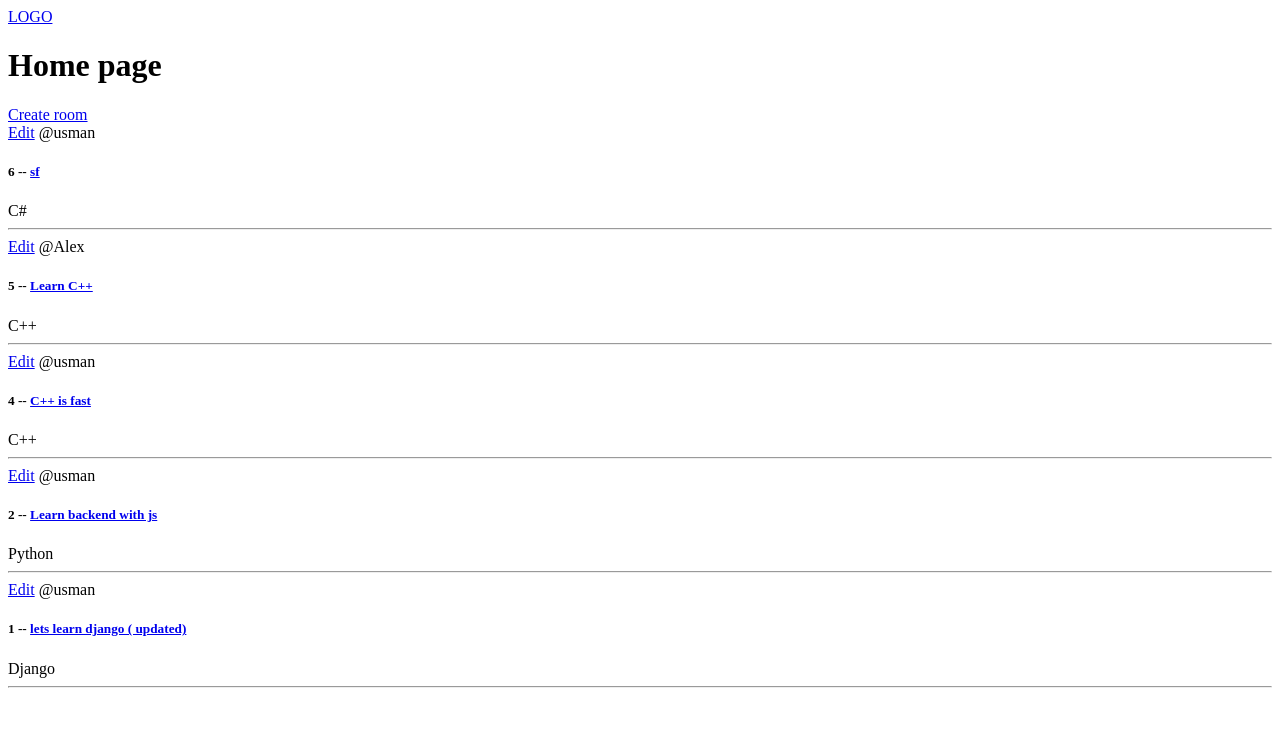
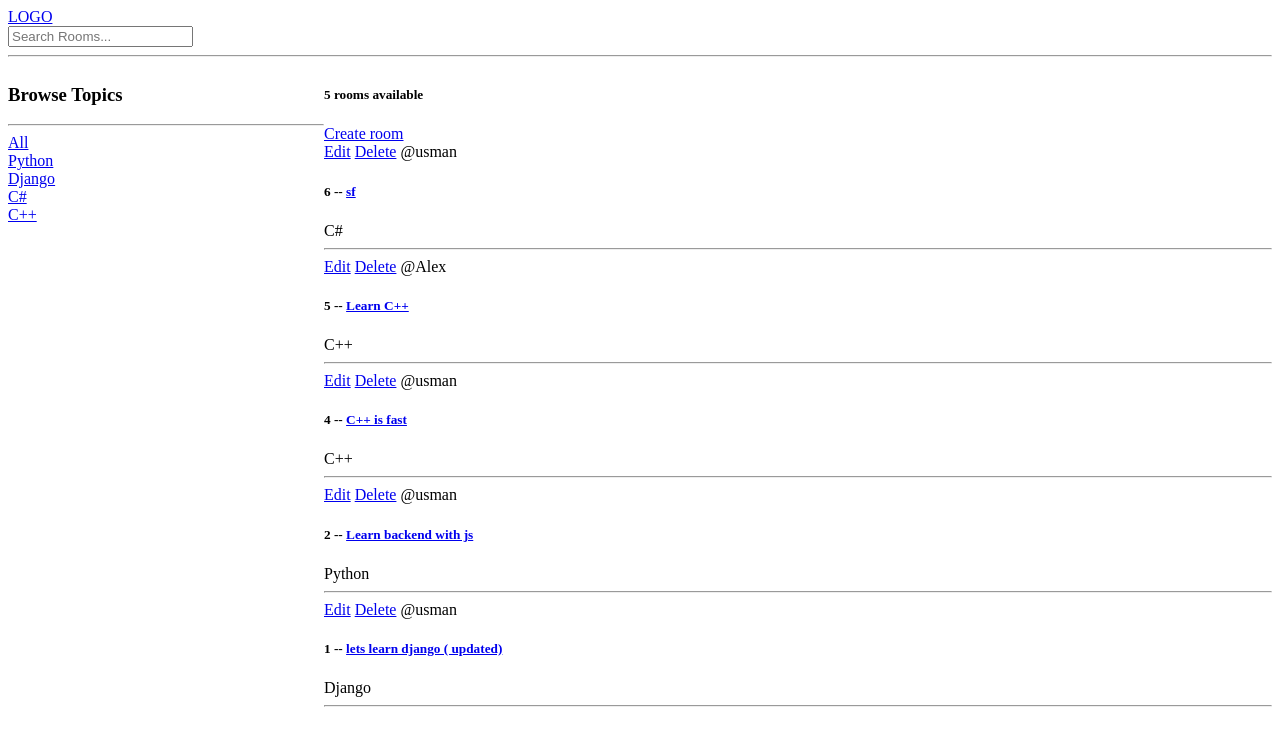
Before and after one commit to Usman6768/Chat-App, a Django app: page / in a window 1280 px wide. Shown: the top 746 px of the page. Run offline with Django 5.2, Linux system fonts and the light colour scheme; data comes from the database, SQL or seed files in the repository; both versions use the stored data as it was after the commit.

Commit message:
Added Search Functionality

```diff
--- a/base/templates/base/home.html
+++ b/base/templates/base/home.html
@@ -2,16 +2,41 @@
 
 
 {% block content %}
-<h1>Home page</h1>
+
+<style>
+    .home-container{
+        display: grid;
+        grid-template-columns: 1fr 3fr;
+    }
+</style>
+
+
+<div class="home-container">
 
     <div>
+        <h3>Browse Topics</h3>
+        <hr>
 
+        <div>
+            <a href="{% url 'home' %}">All</a>
+        </div>
+
+        {% for topic in topics %}
+            <div>
+                <a href="{% url 'home' %}?q={{topic.name}}">{{topic.name}}</a>
+            </div>
+        {% endfor %}
+    </div>
+
+    <div>
+        <h5>{{rooms.count}} rooms available</h5>
         <a href="{% url 'create-room' %}">Create room</a>
         <div>
             {% for room in rooms %}
 
             <div>
                 <a href="{% url 'update-room' room.id %}">Edit</a>
+                <a href="{% url 'delete-room' room.id %}">Delete</a>
                 <span>@{{room.host.username}}</span>
                 <h5>{{room.id}} -- <a href="{% url 'room' room.id %}">{{room.name}}</a></h5>
                 </small>{{room.topic.name}}</small>
@@ -21,5 +46,6 @@
             {% endfor %}
         </div>
     </div>
+</div>
 
 {% endblock content %}
--- a/base/urls.py
+++ b/base/urls.py
@@ -6,4 +6,5 @@ urlpatterns = [
     path('room/<str:pk>/', views.room, name='room'),
     path('create-room/', views.createRoom, name='create-room'),
     path('update-room/<str:pk>/', views.updateRoom, name='update-room'),
+    path('delete-room/<str:pk>/', views.deleteRoom, name='delete-room'),
 ]
--- a/base/views.py
+++ b/base/views.py
@@ -1,10 +1,17 @@
 from django.shortcuts import render, redirect
-from .models import Room
+from django.db.models import Q
+from .models import Room, Topic
 from .forms import RoomForm
 
 def home(request):
-    rooms = Room.objects.all()
-    context = {'rooms':rooms}
+    q = request.GET.get('q') if request.GET.get('q') != None else ''
+    rooms = Room.objects.filter(Q(topic__name__icontains= q) | Q(name__icontains=q) | Q(description__icontains=q))
+
+    topics = Topic.objects.all()
+    room_count = rooms.count()
+
+
+    context = {'rooms':rooms, 'topics':topics, 'room_count':room_count}
     return render(request, 'base/home.html', context)
 
 def room(request, pk):
@@ -35,3 +42,11 @@ def updateRoom(request, pk):
             return redirect('home')
     context = {'form':form}
     return render(request, 'base/room_form.html', context)
+
+
+def deleteRoom(request, pk):
+    room = Room.objects.get(id=pk)
+    if request.method == 'POST':
+        room.delete()
+        return redirect('home')
+    return render(request, 'base/delete.html', {'obj':room})
--- a/templates/nav.html
+++ b/templates/nav.html
@@ -1 +1,6 @@
 <a href="/">LOGO</a>
+
+<form method="GET" action="{% url 'home' %}">
+    <input type="text" name="q" placeholder="Search Rooms..." >
+</form>
+<hr>
```
Also changed, not shown: base/templates/base/delete.html (added, +12 -0 lines), db.sqlite3. Lines whose indentation alone changed are shown as unchanged.
